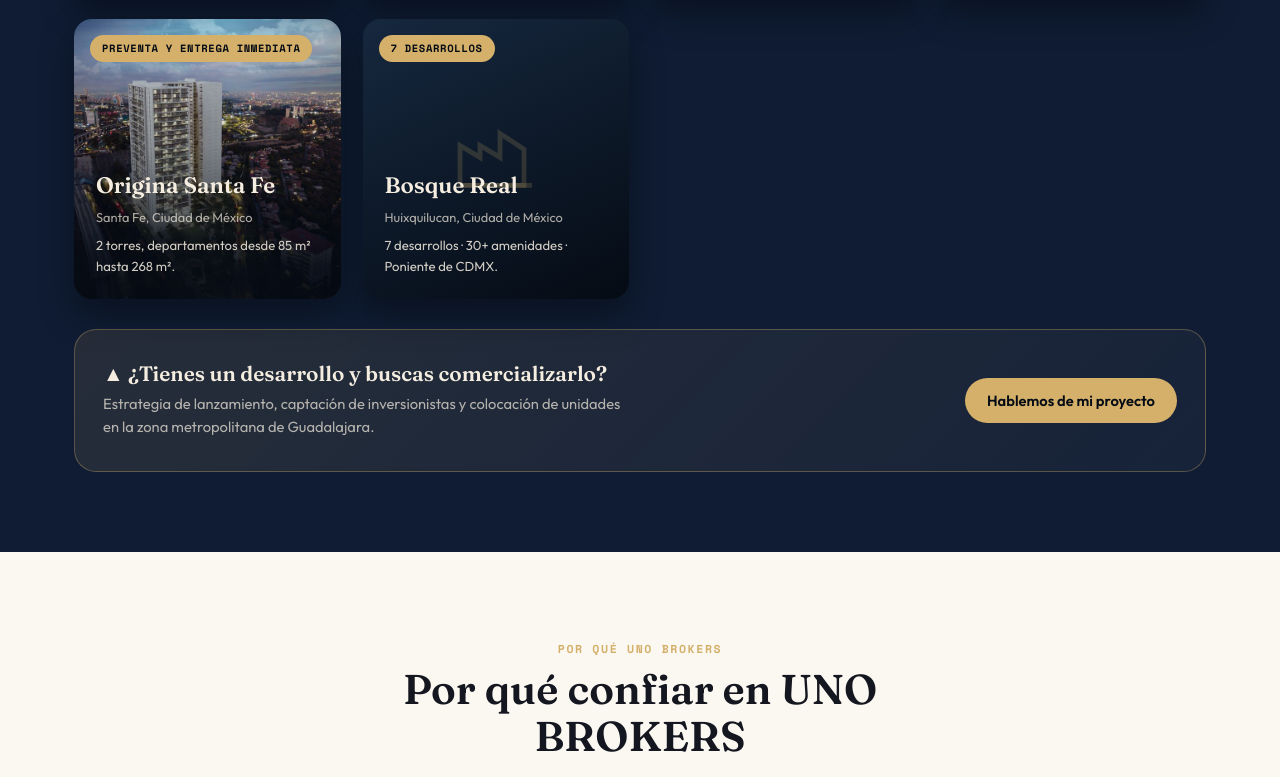
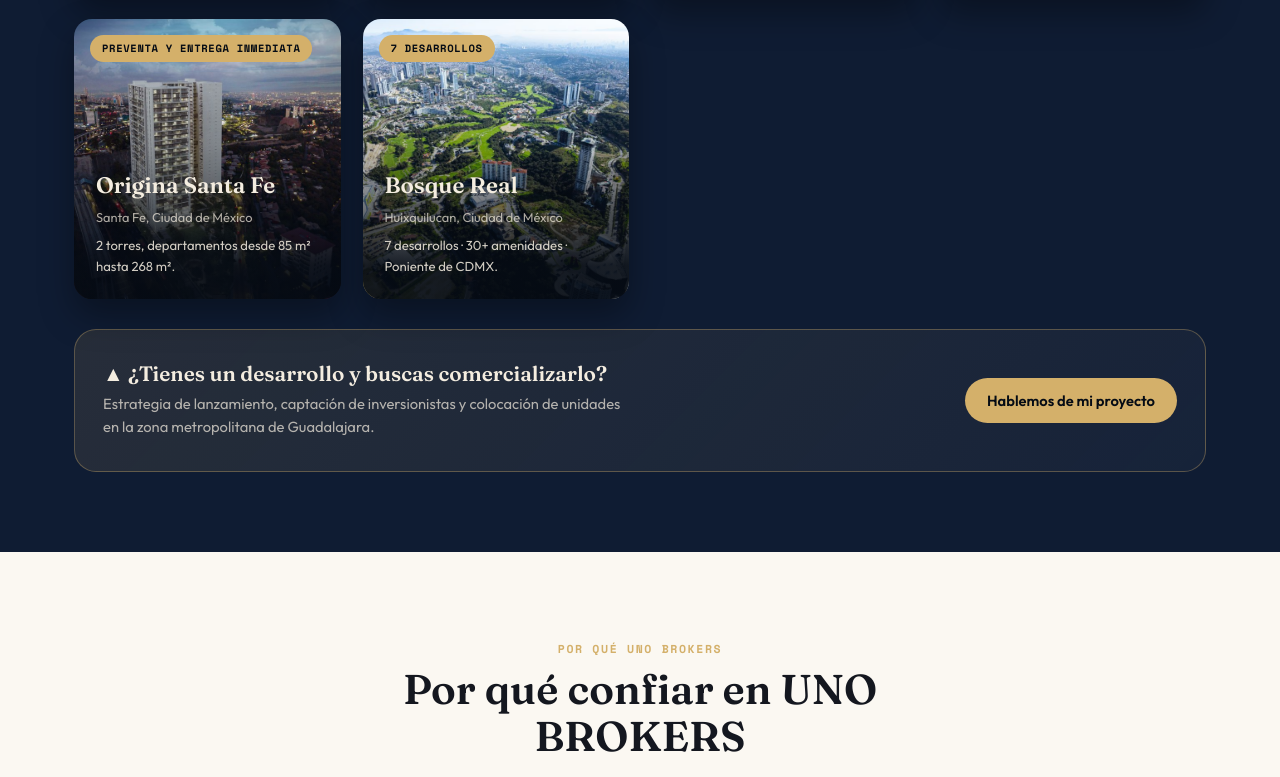
Before and after one commit to rgarcia784-alt/unobrokers-mx, a plain HTML site: page index.html in a window 1280 px wide. Shown: the part 3730-4507 px from the top of the page. Drawn offline with nearby package versions, Linux system fonts and the light colour scheme.

Commit message:
Add files via upload

```diff
--- a/index.html
+++ b/index.html
@@ -463,8 +463,9 @@ renderServicios();
           <div class="desc">2 torres, departamentos desde 85 m² hasta 268 m².</div>
         </div>
       </a>
-      <a class="dev-card no-photo" href="/departamentos-bosque-real-cdmx.html">
-        <svg class="ph-icon" viewBox="0 0 24 24" fill="none" stroke="currentColor" stroke-width="1.2"><path d="M3 21V11l5 3v-3l5 3V8l6 4v9Z"/><line x1="3" y1="21" x2="21" y2="21"/></svg>
+      <a class="dev-card" href="/departamentos-bosque-real-cdmx.html">
+        <img src="home-bosquereal.jpg" alt="Bosque Real">
+        <div class="overlay"></div>
         <div class="tag">7 desarrollos</div>
         <div class="info">
           <div class="name">Bosque Real</div>
```
Also changed, not shown: home-bosquereal.jpg (added).
